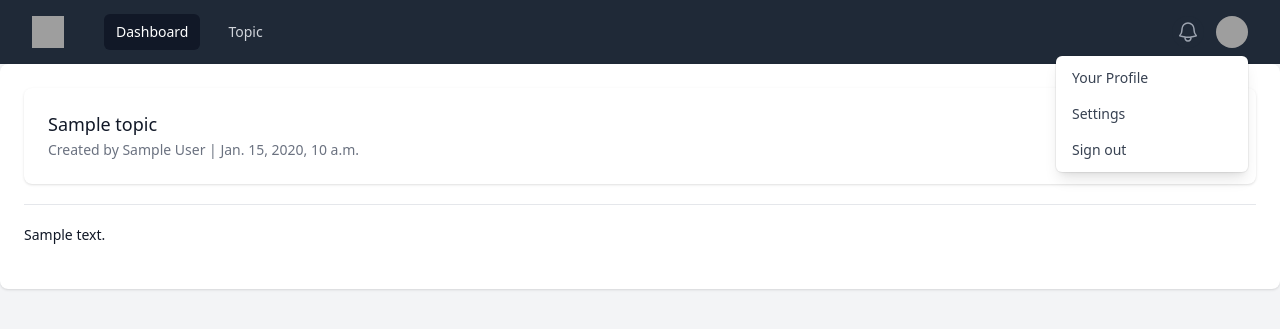
After one commit to Jaychitra28/ForumFix, a Django app: template forum/templates/topic/topic_detail.html in a window 1280 px wide. The commit adds this page. Shown: the top 329 px of the page. Run offline with Django 3.2, Linux system fonts and the light colour scheme; the template is opened without the code that fills it: most values are stand-ins (such as "Sample title", 1, 10 or a date in 2020); some libraries are stand-ins or nearby versions; grey boxes are pictures that could not be loaded.

Commit message:
detailview

```diff
--- a/forum/templates/base.html
+++ b/forum/templates/base.html
@@ -22,6 +22,7 @@
                 <a href="{% url "dashboard" %}"  class="bg-gray-900 text-white px-3 py-2 rounded-md text-sm font-medium" aria-current="page">Dashboard</a>
 
                 <a href="{% url "topic_list" %}" class="text-gray-300 hover:bg-gray-700 hover:text-white px-3 py-2 rounded-md text-sm font-medium">Topic</a>
+
               </div>
             </div>
           </div>
@@ -103,7 +104,7 @@
       {% endblock %}
   </div>
   <div>
-      {% block list %}
+      {% block content %}
       {% endblock %}
  </div>
 </body>
--- /dev/null
+++ b/forum/templates/topic/topic_detail.html
@@ -0,0 +1,13 @@
+{% extends "base.html" %}
+{% block content %}
+<div class="rounded-lg bg-white px-5 py-6 shadow sm:px-6" >
+    <div class="rounded-lg bg-white px-5 py-6 shadow sm:px-6">
+      <h3 class="text-lg font-medium leading-6 text-gray-900">{{ topic.title }}</h3>
+        <p class="mt-1 max-w-2xl text-sm text-gray-500">Created by {{ topic.author }} | {{ topic.created }}</p>
+    </div>
+    <div class="mt-5 border-t border-gray-200">
+      <dl class="sm:divide-y sm:divide-gray-200">
+        <div class="py-4 sm:grid sm:grid-cols-3 sm:gap-4 sm:py-5">
+          <dd class="mt-1 text-sm text-gray-900 sm:col-span-2 sm:mt-0"> {{ topic.description}}</dd>
+        </div>
+{% endblock %}
--- a/forum/templates/topic/topic_list.html
+++ b/forum/templates/topic/topic_list.html
@@ -1,6 +1,6 @@
 {% extends "base.html" %}
 
-{% block list %}
+{% block content %}
 <header class="bg-white shadow">
   <div class="mx-auto max-w-7xl py-10 px-4 sm:px-6 lg:px-8">
     <h1 class="text-3xl font-bold tracking-tight text-gray-900">Topic</h1>
@@ -10,7 +10,8 @@
   <div class="mx-auto max-w-7xl py-6 sm:px-6 lg:px-8">
   {% for topic in object_list %}
   <div class="px-4 py-6 sm:px-0">
-  <a href="#"><h2 class="text-3xl font-bold tracking-tight text-gray-900">{{ topic.title }}</h2>
+  <a href="{{ topic.get_absolute_url }}"><h2 class="text-3xl font-bold tracking-tight text-gray-900">{{ topic.title }}</h2>
+    <p>{{topic.description}}</a></p>
     <p>Posted on: {{ topic.created.date }} </p>
     <p>created by : {{ topic.created_by }} </p>
   </div>
```
Also changed, not shown: config/urls.py (+8 -1 lines), forum/admin/topic.py (+9 -0 lines), forum/models/topic.py (+9 -0 lines), forum/views/topic_detail.py (added, +20 -0 lines), config/db.sqlite3.
